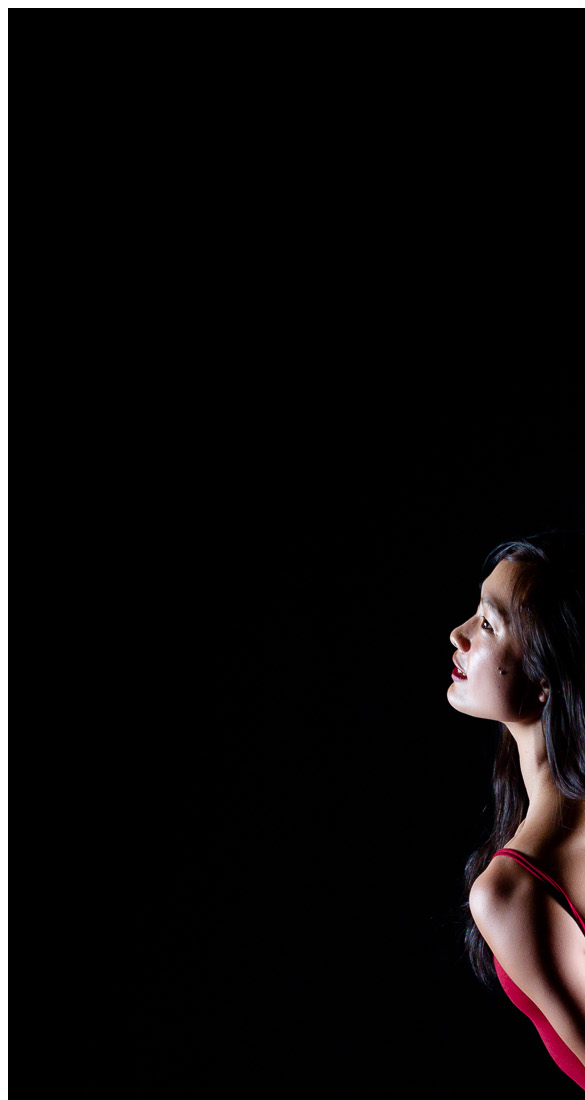
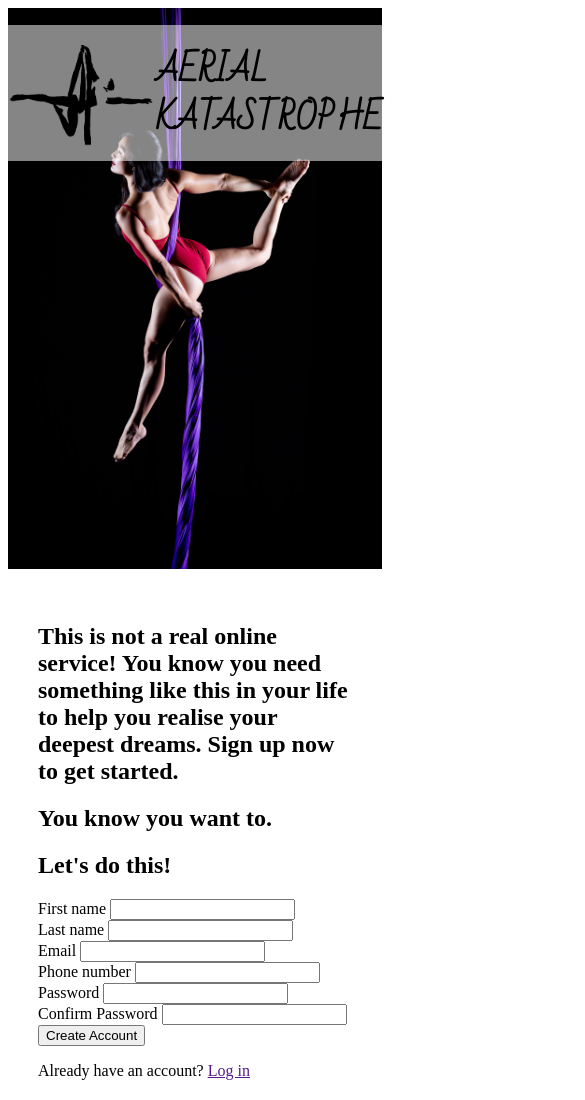
Before and after one commit to khhuang7/top-sign-up-form, a plain HTML site: page index.html in a window 390 px wide. Shown: the top 1100 px of the page, 585 px wide, since content can reach past the window. Drawn offline with Linux system fonts and the light colour scheme.

Commit message:
Beautify hero section with responsive design

```diff
--- a/index.html
+++ b/index.html
@@ -3,19 +3,24 @@
 <head>
   <meta charset="UTF-8">
   <meta name="viewport" content="width=device-width, initial-scale=1.0">
+  <link rel="stylesheet" href="./styles.css">
   <title>Sign Up Form</title>
+
+  <link rel="preconnect" href="https://fonts.googleapis.com">
+  <link rel="preconnect" href="https://fonts.gstatic.com" crossorigin>
+  <link href="https://fonts.googleapis.com/css2?family=Bad+Script&display=swap" rel="stylesheet">
 </head>
 <body>
-  <div class="background-image">
-    <img src="./aerialist-pro-purple-silks.jpg" alt="female aerialist in red leotard posing on a purple silk, holding her back foot behind her in a half-split">
+  <div id="hero">
+    <img id="hero-img" src="./aerialist-pro-purple-silks.jpg" alt="female aerialist in red leotard posing on a purple silk, holding her back foot behind her in a half-split">
     <div class="logo">
-      <!-- MAKE A LOGO! -->
-      <img src="./aerial-katastrophe-logo.png" alt="Aerial Katastrophe logo">
-      AERIAL KATASTROPHE
+      <img class="logo-img" src="./aerial-katastrophe-logo.png" alt="Aerial Katastrophe logo">
+      <p>AERIAL<br>
+      KATASTROPHE</p>
     </div>
   </div>
 
-  <div>
+  <div class="main">
     <div class="intro">
       <h2>This is not a real online service! You know you need something like this in your life to help you realise your deepest dreams. Sign up <span class="italics">now</span> to get started.</h2>
 
--- a/styles.css
+++ b/styles.css
@@ -0,0 +1,55 @@
+#hero,
+.main,
+img {
+  width: 100%;
+}
+
+#hero {
+  position: relative;
+}
+
+.logo {
+  position: absolute;
+  top: 3%;
+  width: 100%;
+
+  background-color: #ffffff85;
+  padding: 20px 0px 15px;
+
+  display: flex;
+  justify-content: center;
+  align-items: center;
+}
+
+.logo-img {
+  min-width: 0;
+  flex: 0 1 175px;
+}
+
+.logo > p {
+  margin: 0;
+  font-size: 2rem;
+  font-family: "Bad Script";
+  font-weight: 1000;
+  line-height: 1.5;
+}
+
+.main {
+  box-sizing: border-box;
+  width: 100%;
+  padding: 30px;
+}
+
+@media (min-width: 900px) {
+  body {
+    display: flex;
+  }
+
+  #hero {
+    max-width: 500px;
+  }
+
+  #hero-img {
+    content: url("./aerialist-pro-purple-silks-narrow.jpg")
+  }
+}
```
Also changed, not shown: aerialist-pro-purple-silks-narrow.jpg (added).
